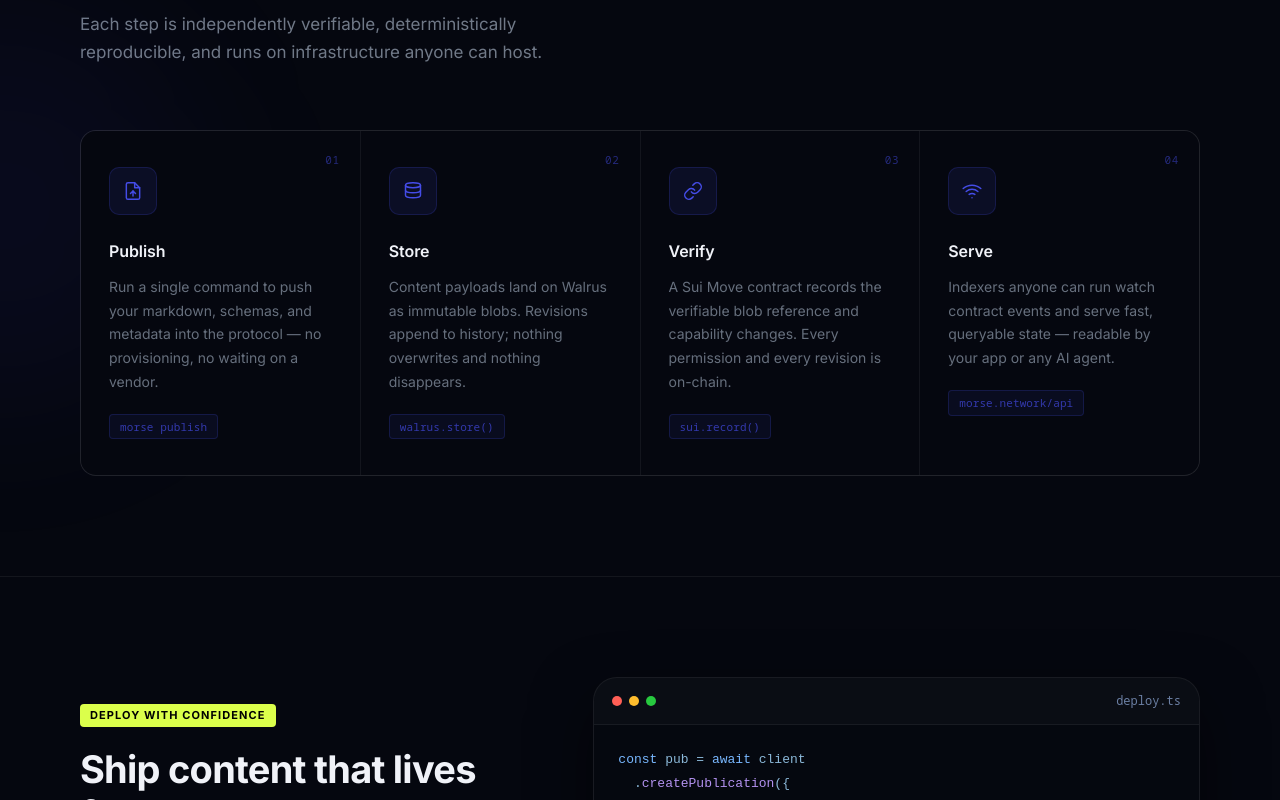
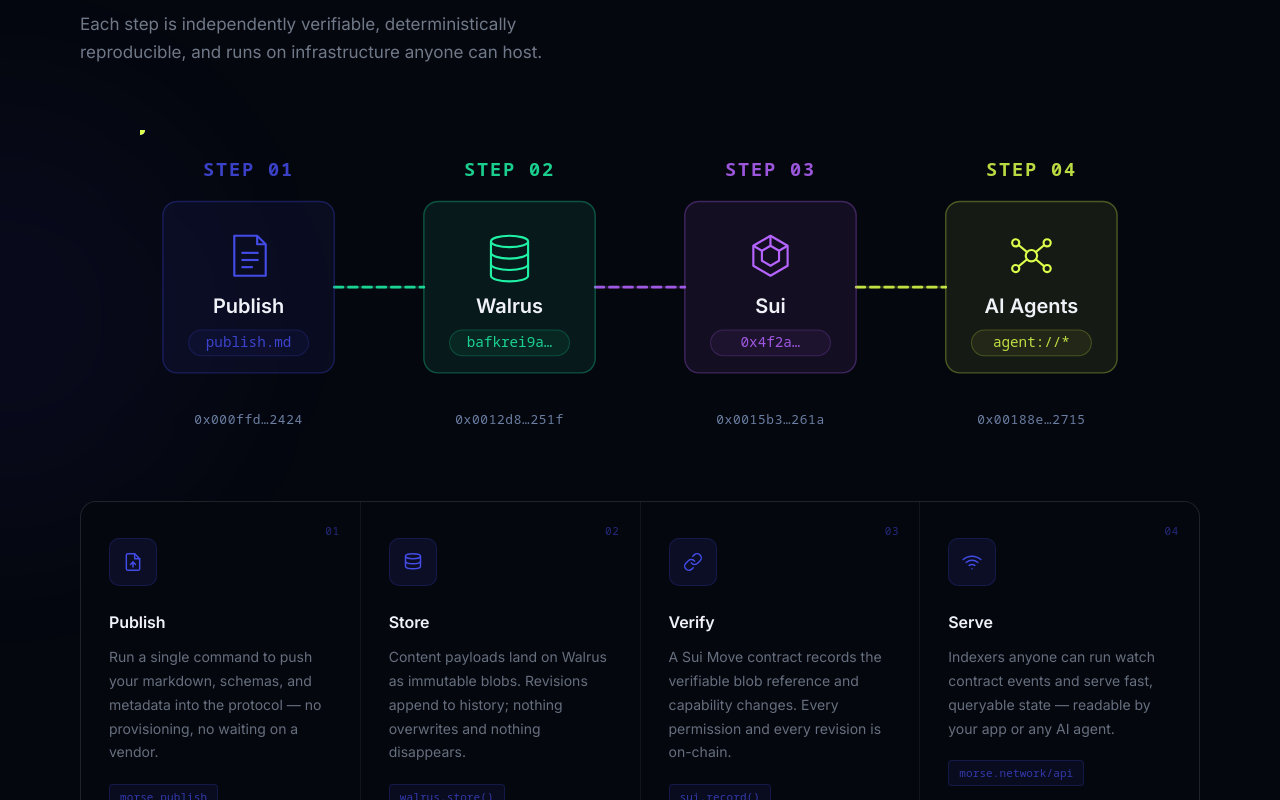
Before and after one commit to arcadiasystems/morse-landing, a React (Vite) app: page / in a window 1280 px wide. Shown: the part 1260-2060 px from the top of the page. Built offline with nearby package versions, Linux system fonts and the light colour scheme.

Commit message:
restore DeployPipeline animation in HowItWorks
The previous rebuild dropped the SMIL-animated 4-step pipeline visual
in favor of just the new card grid. Reinstating it between header and
grid so the section flows: narrative → live animation → per-step
detail cards.

```diff
--- a/src/components/HowItWorks.jsx
+++ b/src/components/HowItWorks.jsx
@@ -1,4 +1,5 @@
 import { useEffect } from 'react'
+import DeployPipeline from './illustrations/DeployPipeline'
 
 const STYLE_ID = 'morse-how-styles'
 
@@ -58,9 +59,15 @@ const css = `
   max-width: 500px;
 }
 
+/* ── Pipeline animation ─────────────────────────────────── */
+.morse-how__pipeline {
+  margin: 64px auto 0;
+  max-width: 1000px;
+}
+
 /* ── Grid (gap-as-border) ───────────────────────────────── */
 .morse-how__grid {
-  margin-top: 64px;
+  margin-top: 56px;
   display: grid;
   grid-template-columns: repeat(4, 1fr);
   gap: 1px;
@@ -238,6 +245,10 @@ export function HowItWorks() {
           </p>
         </header>
 
+        <div className="morse-how__pipeline">
+          <DeployPipeline />
+        </div>
+
         <div className="morse-how__grid">
           {STEPS.map((s) => {
             const Icon = s.icon
```
